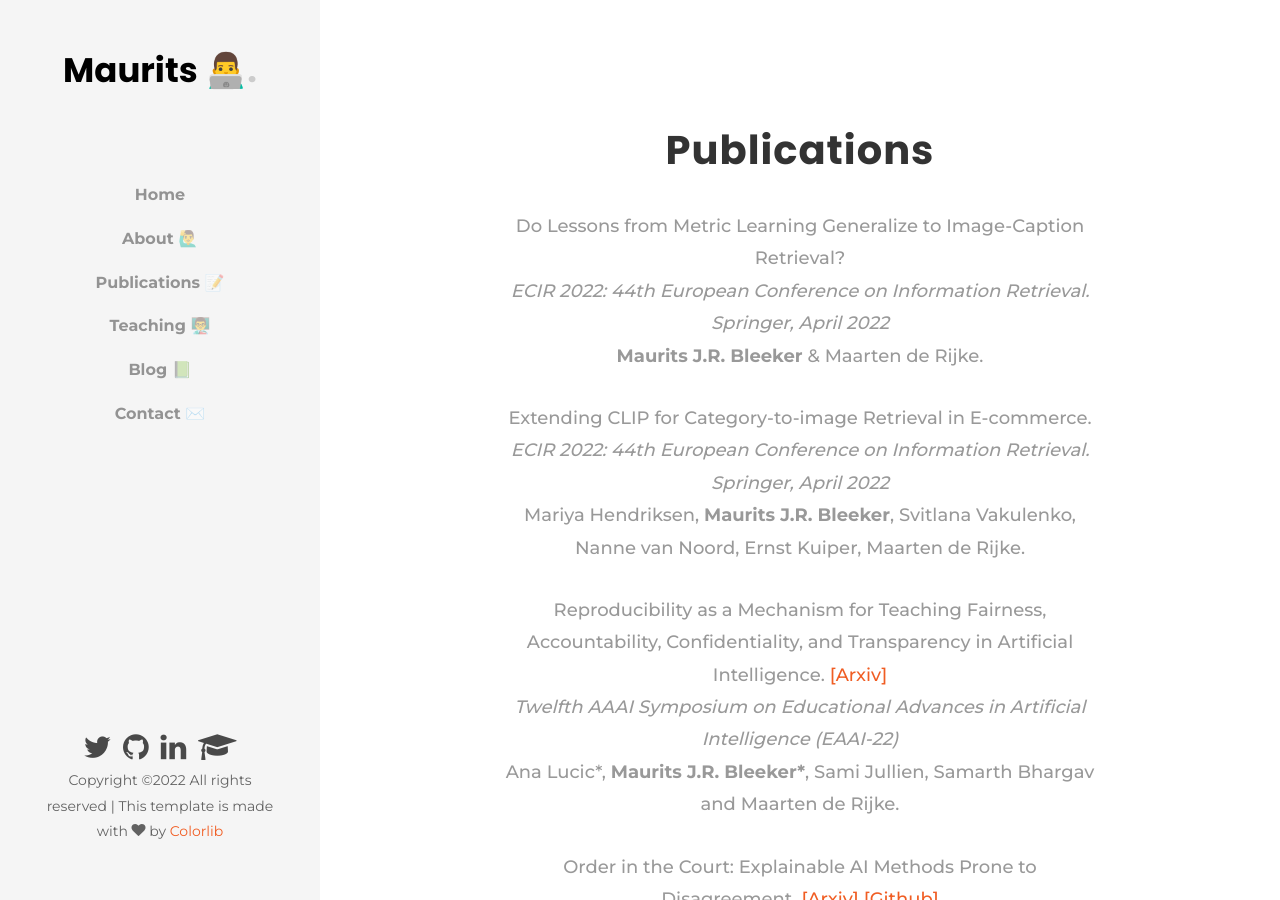
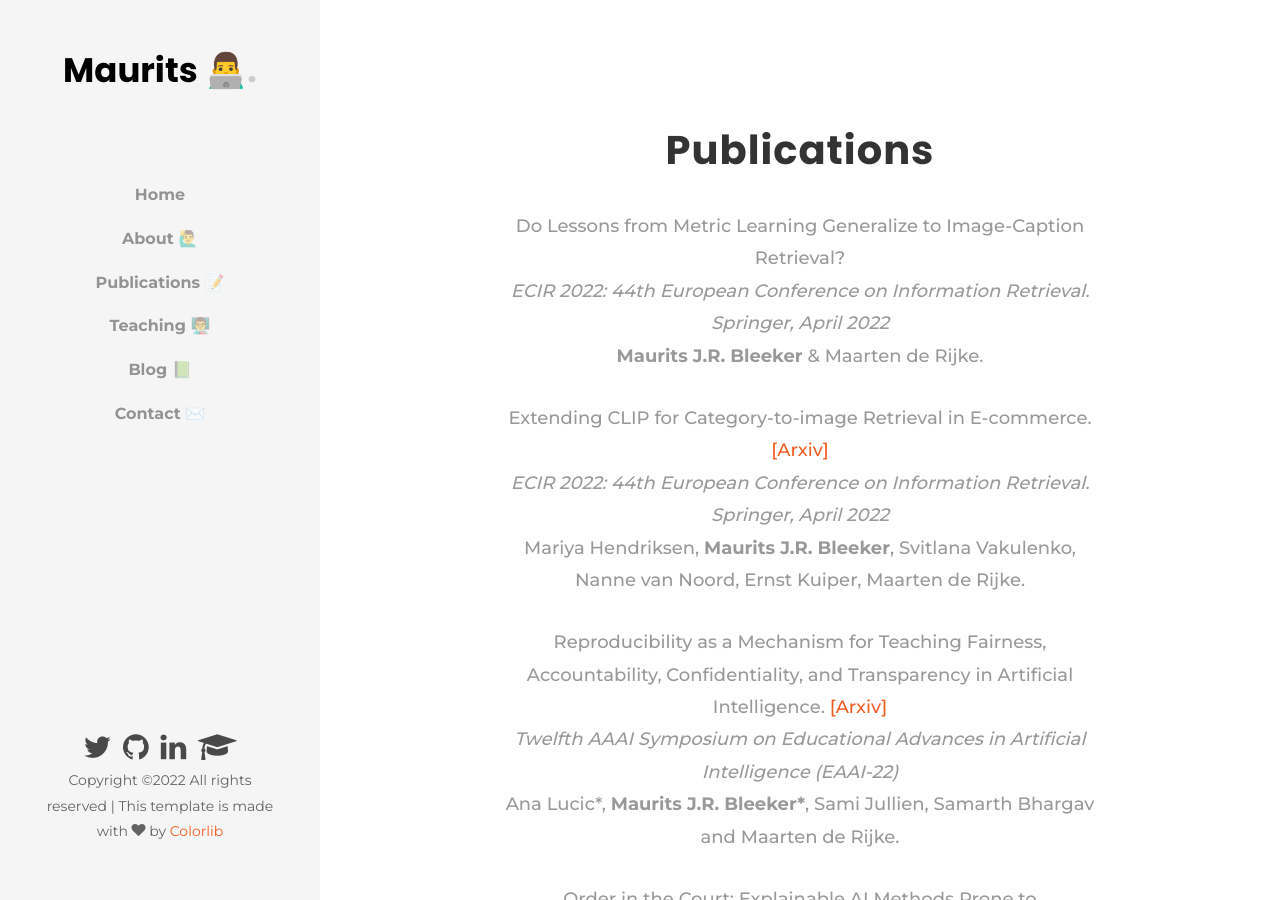
Before and after one commit to MauritsBleeker/mauritsbleeker.github.io, a Jekyll site: the page built from publications.md, in a window 1280 px wide and 900 px high. Built offline with Jekyll 4.4.1, drawn with Linux system fonts in a browser that asks for light colours; some web fonts are replaced.

Commit message:
Update publications.html

```diff
--- a/_layouts/publications.html
+++ b/_layouts/publications.html
@@ -23,7 +23,7 @@
                     </div>
                     <div class="publication-block">
                         <p class="paper-title"> Extending CLIP for Category-to-image Retrieval in E-commerce.
-
+                            <a href="https://arxiv.org/abs/2112.11294"> [Arxiv]</a>
                         </p>
                         <p class="conference">
                             <i> ECIR 2022: 44th European Conference on Information Retrieval. Springer, April 2022 </i>
```
